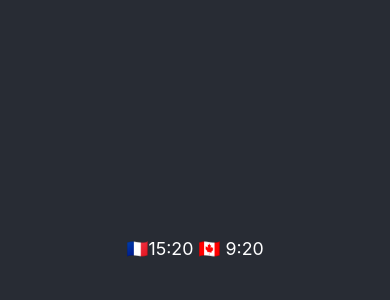
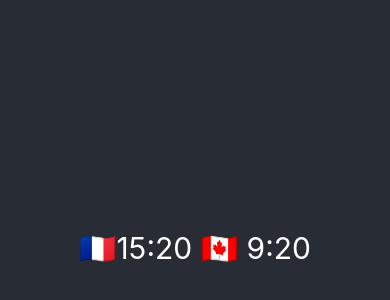
Before and after one commit to AliceDiNunno/prodeck-actionbar, a React (Create React App) app: page / in a window 390 px wide. Shown: the part 174-474 px from the top of the page. Built offline with nearby package versions, Linux system fonts and the light colour scheme.

Commit message:
[ui] updated font size because of small screen

```diff
--- a/src/App.css
+++ b/src/App.css
@@ -14,7 +14,9 @@
   flex-direction: column;
   align-items: center;
   justify-content: center;
-  font-size: calc(10px + 2vmin);
+
+  font-size: 30px;
+
   color: white;
 }
 
--- a/src/App.js
+++ b/src/App.js
@@ -2,7 +2,7 @@ import './App.css';
 
 function App() {
     var classes = "App"
-    if (process.env.REACT_APP_EMBEDDED === false) {
+    if (process.env.REACT_APP_EMBEDDED === "false") {
         classes = "App DebugApp"
     }
     console.log("embed: " + process.env.REACT_APP_EMBEDDED)
```
